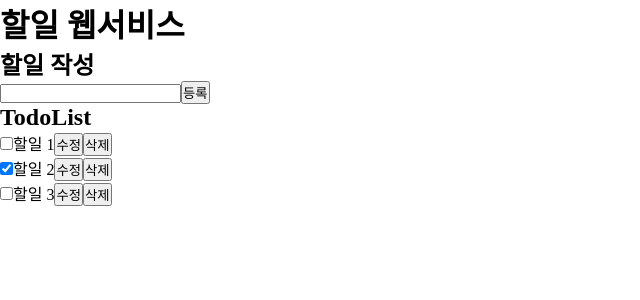
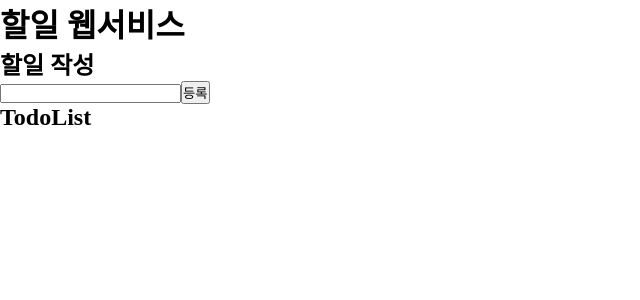
Before and after one commit to yachea/til_vite_ts, a React (Vite) app: page / in a window 1280 px wide. Shown: the top 300 px of the page, without its empty margins (0-640 px from the left). Built offline with nearby package versions, Linux system fonts and the light colour scheme.

Commit message:
[docs] context와 useReducer 이해

```diff
--- a/src/App.tsx
+++ b/src/App.tsx
@@ -1,51 +1,18 @@
-import { useState } from 'react';
+import React from 'react';
+import TodoList from './components/todos/TodoList';
 import TodoWrite from './components/todos/TodoWrite';
-import type { TodoType } from './types/TodoType';
-import TodoList from './components/todos/TodoList';
-
-// 초기 값
-const initialTodos: TodoType[] = [
-  { id: '1', title: '할일 1', completed: false },
-  { id: '2', title: '할일 2', completed: true },
-  { id: '3', title: '할일 3', completed: false },
-];
+import { TodoProvider } from './contexts/TodoContext';
 
 function App() {
-  const [todos, setTodos] = useState<TodoType[]>(initialTodos);
-  // todos 업데이트 하기
-  const addTodo = (newTodo: TodoType): void => {
-    setTodos([newTodo, ...todos]);
-  };
-  // todo completed 토글하기
-  const toggleTodo = (id: string): void => {
-    const arr = todos.map(item =>
-      item.id === id ? { ...item, completed: !item.completed } : item,
-    );
-    setTodos(arr);
-  };
-  // todo 삭제하기
-  const deleteTodo = (id: string): void => {
-    const arr = todos.filter(item => item.id !== id);
-    setTodos(arr);
-  };
-  // todo 수정하기
-  const editTodo = (id: string, editTitle: string): void => {
-    const arr = todos.map(item => (item.id === id ? { ...item, title: editTitle } : item));
-    setTodos(arr);
-  };
-
   return (
     <div>
       <h1>할일 웹서비스</h1>
-      <div>
-        <TodoWrite addTodo={addTodo} />
-        <TodoList
-          todos={todos}
-          toggleTodo={toggleTodo}
-          editTodo={editTodo}
-          deleteTodo={deleteTodo}
-        />
-      </div>
+      <TodoProvider>
+        <div>
+          <TodoWrite />
+          <TodoList />
+        </div>
+      </TodoProvider>
     </div>
   );
 }
--- a/src/components/todos/TodoItem.tsx
+++ b/src/components/todos/TodoItem.tsx
@@ -1,14 +1,14 @@
 import { useEffect, useState } from 'react';
 import type { TodoType } from '../../types/TodoType';
+import { useTodos } from '../../contexts/TodoContext';
+import React from 'react';
 
 type TodoItemProps = {
   todo: TodoType;
-  toggleTodo: (id: string) => void;
-  editTodo: (id: string, editTitle: string) => void;
-  deleteTodo: (id: string) => void;
 };
 
-const TodoItem = ({ todo, toggleTodo, editTodo, deleteTodo }: TodoItemProps): JSX.Element => {
+const TodoItem = ({ todo }: TodoItemProps): JSX.Element => {
+  const { toggleTodo, editTodo, deleteTodo } = useTodos();
   // 수정중인지
   const [isEdit, setIsEdit] = useState<boolean>(false);
   const [editTitle, setEditTitle] = useState<string>(todo.title);
--- a/src/components/todos/TodoList.tsx
+++ b/src/components/todos/TodoList.tsx
@@ -1,26 +1,17 @@
-import type { TodoType } from '../../types/TodoType';
+import { useTodos } from '../../contexts/TodoContext';
 import TodoItem from './TodoItem';
+import React from 'react';
 
-type TodoListProps = {
-  todos: TodoType[];
-  toggleTodo: (id: string) => void;
-  editTodo: (id: string, editTitle: string) => void;
-  deleteTodo: (id: string) => void;
-};
+type TodoListProps = {};
 
-const TodoList = ({ todos, toggleTodo, editTodo, deleteTodo }: TodoListProps): JSX.Element => {
+const TodoList = ({}: TodoListProps): JSX.Element => {
+  const { todos } = useTodos();
   return (
     <div>
       <h2>TodoList</h2>
       <ul>
         {todos.map((item: any) => (
-          <TodoItem
-            key={item.id}
-            todo={item}
-            toggleTodo={toggleTodo}
-            editTodo={editTodo}
-            deleteTodo={deleteTodo}
-          ></TodoItem>
+          <TodoItem key={item.id} todo={item}></TodoItem>
         ))}
       </ul>
     </div>
--- a/src/components/todos/TodoWrite.tsx
+++ b/src/components/todos/TodoWrite.tsx
@@ -1,12 +1,16 @@
 import { useState } from 'react';
 import type { TodoType } from '../../types/TodoType';
+import { useTodos } from '../../contexts/TodoContext';
+import React from 'react';
 
 type TodoWriteProps = {
   childres?: React.ReactNode;
-  addTodo: (newTodo: TodoType) => void;
 };
 
-const TodoWrite = ({ addTodo }: TodoWriteProps): JSX.Element => {
+const TodoWrite = ({}: TodoWriteProps): JSX.Element => {
+  // Context 를 사용함.
+  const { addTodo } = useTodos();
+
   const [title, setTitle] = useState<string>('');
   const handleChange = (e: React.ChangeEvent<HTMLInputElement>): void => {
     setTitle(e.target.value);
--- /dev/null
+++ b/src/contexts/TodoContext.tsx
@@ -0,0 +1,101 @@
+import React, { createContext, useContext, useReducer, type PropsWithChildren } from 'react';
+import type { TodoType } from '../types/TodoType';
+
+// 1. 초기값
+type TodosState = { todos: TodoType[] };
+const initialState: TodosState = {
+  todos: [],
+};
+// 2. 리듀서
+// action 은 {type: "문자열", payload: 재료} 형태
+enum TodoActionType {
+  ADD = 'ADD',
+  DELETE = 'DELETE',
+  TOGGLE = 'TOGGLE',
+  EDIT = 'EDIT',
+}
+
+type ADDAction = { type: TodoActionType.ADD; payload: { todo: TodoType } };
+type DELETEAction = { type: TodoActionType.DELETE; payload: { id: string } };
+type TOGGLEAction = { type: TodoActionType.TOGGLE; payload: { id: string } };
+type EDITAction = { type: TodoActionType.EDIT; payload: { id: string; title: string } };
+
+function reducer(state: TodosState, action: ADDAction | DELETEAction | TOGGLEAction | EDITAction) {
+  switch (action.type) {
+    //  return 외에 다른 함수가 추가적으로 들어갈때 함수{}로 묶어줘야 한다.
+    case TodoActionType.ADD: {
+      const { todo } = action.payload;
+      return { ...state, todos: [todo, ...state.todos] };
+    }
+    case TodoActionType.TOGGLE: {
+      const { id } = action.payload;
+      const arr = state.todos.map(item =>
+        item.id === id ? { ...item, completed: !item.completed } : item,
+      );
+      return { ...state, todos: arr };
+    }
+    case TodoActionType.DELETE: {
+      const { id } = action.payload;
+      const arr = state.todos.filter(item => item.id !== id);
+      return { ...state, todos: arr };
+    }
+    case TodoActionType.EDIT: {
+      const { id, title } = action.payload;
+      const arr = state.todos.map(item => (item.id === id ? { ...item, title: title } : item));
+      return { ...state, todos: arr };
+    }
+    default:
+      return state;
+  }
+}
+// 3. context 생성
+// 만들어진 Context 가 관리하는 Value 의 모양
+type TodoContextValue = {
+  todos: TodoType[];
+  addTodo: (todo: TodoType) => void;
+  toggleTodo: (id: string) => void;
+  deleteTodo: (id: string) => void;
+  editTodo: (id: string, editTitle: string) => void;
+};
+
+const TodoContext = createContext<TodoContextValue | null>(null);
+
+// 3. provider 생성
+
+// type TodoProviderProps = {
+//   children: React.ReactNode;
+// }; 이걸 더 권장함.
+export const TodoProvider: React.FC<PropsWithChildren> = ({ children }): JSX.Element => {
+  const [state, dispatch] = useReducer(reducer, initialState);
+  // dispatch 를 위함 함수 표현식 모음
+  const addTodo = (newTodo: TodoType) => {
+    dispatch({ type: TodoActionType.ADD, payload: { todo: newTodo } });
+  };
+  const toggleTodo = (id: string) => {
+    dispatch({ type: TodoActionType.TOGGLE, payload: { id } });
+  };
+  const deleteTodo = (id: string) => {
+    dispatch({ type: TodoActionType.DELETE, payload: { id } });
+  };
+  const editTodo = (id: string, editTitle: string) => {
+    dispatch({ type: TodoActionType.EDIT, payload: { id, title: editTitle } });
+  };
+
+  // value 전달할 값
+  const value: TodoContextValue = {
+    todos: state.todos,
+    addTodo: addTodo,
+    toggleTodo: toggleTodo,
+    deleteTodo: deleteTodo,
+    editTodo: editTodo,
+  };
+  return <TodoContext.Provider value={value}>{children}</TodoContext.Provider>;
+};
+// 3. custom hook 생성
+export function useTodos(): TodoContextValue {
+  const ctx = useContext(TodoContext);
+  if (!ctx) {
+    throw new Error('컨텍스트가 없어요.');
+  }
+  return ctx;
+}
--- a/tsconfig.app.json
+++ b/tsconfig.app.json
@@ -14,7 +14,7 @@
     "verbatimModuleSyntax": true,
     "moduleDetection": "force",
     "noEmit": true,
-    "jsx": "react-jsx",
+    "jsx": "react",
 
     "allowJs": true,
     "checkJs": false,
@@ -23,7 +23,6 @@
     "strict": true,
     "noUnusedLocals": false,
     "noUnusedParameters": false,
-    "erasableSyntaxOnly": true,
     "noFallthroughCasesInSwitch": true,
     "noUncheckedSideEffectImports": true
   },
```
Also changed, not shown: 1 other file (tests, documents, lock files or other folders).
